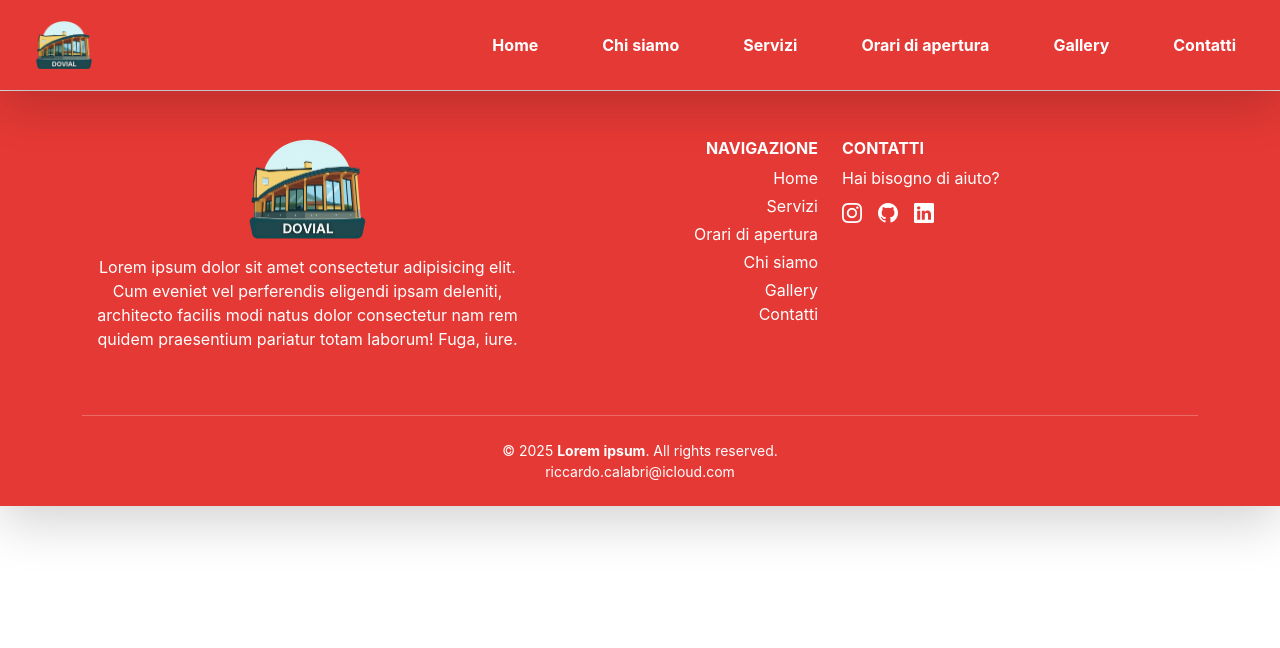
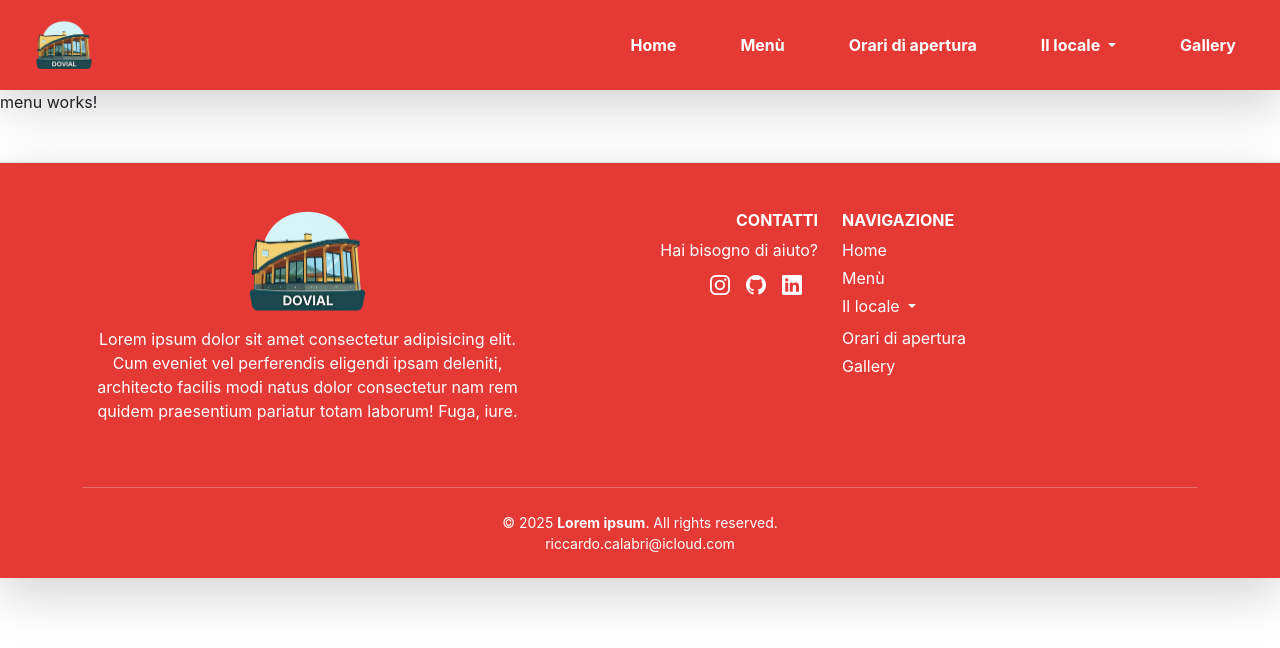
Before and after one commit to 777riki/template, an Angular app: page /menu in a window 1280 px wide. Before the commit this address led to /. Shown: the top 648 px of the page. Built offline with nearby package versions, Linux system fonts and the light colour scheme.

Commit message:
feat(menu): add Menu component with routing and update navbar

```diff
--- a/src/app/app.routes.ts
+++ b/src/app/app.routes.ts
@@ -5,6 +5,7 @@ import { Chisiamo } from './components/chisiamo/chisiamo';
 import { Gallery } from './components/gallery/gallery';
 import { Contatti } from './components/contatti/contatti';
 import { Orari } from './components/orari/orari';
+import { Menu } from './components/menu/menu';
 
 export const routes: Routes = [
     {path: '', component: Home},
@@ -12,5 +13,6 @@ export const routes: Routes = [
     {path: 'chisiamo', component: Chisiamo},
     {path: 'gallery', component: Gallery},
     {path: 'contatti', component: Contatti},
-    {path: 'orari', component: Orari}
+    {path: 'orari', component: Orari},
+    {path: 'menu', component: Menu}
 ];
--- a/src/app/components/footer/footer.html
+++ b/src/app/components/footer/footer.html
@@ -1,33 +1,50 @@
-<footer class="text-white pt-5 pb-4 border-top shadow-lg">
+<footer class="text-white pt-5 mt-5 pb-4 border-top shadow-lg">
     <div class="container">
         <div class="row text-center justify-content-center">
 
-            <div class="col-12 col-md-5 mb-4 text-center">
+            <div class="col-12 col-sm-12 col-md-5 mb-4 text-center">
                 <a routerLink=""><img src="/logo.png" alt="Logo" class="mb-3" style="height: 100px;"></a>
-                <p>Lorem ipsum dolor sit amet consectetur adipisicing elit. Cum eveniet vel perferendis eligendi ipsam deleniti, architecto facilis modi natus dolor consectetur nam rem quidem praesentium pariatur totam laborum! Fuga, iure.</p>
+                <p>Lorem ipsum dolor sit amet consectetur adipisicing elit. Cum eveniet vel perferendis eligendi ipsam
+                    deleniti, architecto facilis modi natus dolor consectetur nam rem quidem praesentium pariatur totam
+                    laborum! Fuga, iure.</p>
             </div>
 
-            <div class="col-6 col-md-3 mb-4 text-md-end">
-                <h6 class="text-uppercase fw-bold mb-2">Navigazione</h6>
-                <ul class="list-unstyled mb-0">
-                    <li><a routerLink="/" class="text-white text-decoration-none d-block mb-1">Home</a></li>
-                    <li><a routerLink="/servizi" class="text-white text-decoration-none d-block mb-1">Servizi</a></li>
-                    <li><a routerLink="/orari" class="text-white text-decoration-none d-block mb-1">Orari di apertura</a></li>
-                    <li><a routerLink="/chisiamo" class="text-white text-decoration-none d-block mb-1">Chi siamo</a></li>
-                    <li><a routerLink="/gallery" class="text-white text-decoration-none d-block">Gallery</a></li>
-                    <li><a routerLink="/contatti" class="text-white text-decoration-none d-block">Contatti</a></li>
-                </ul>
-            </div>
-
-            <div class="col-12 col-md-4 mb-4 text-md-start">
+            <div class="col col-sm-6 col-md-3 mb-4 text-end">
                 <h6 class="text-uppercase fw-bold mb-2">Contatti</h6>
                 <ul class="list-unstyled mb-0">
                     <li><a routerLink="/contatti" class="text-decoration-none text-white">Hai bisogno di aiuto?</a></li>
                     <li class="mt-2">
-                        <a href="https://www.instagram.com/777riki_/" target="_blank" class="text-white me-3 fs-5"><i class="bi bi-instagram"></i></a>
-                        <a href="https://github.com/777riki" target="_blank" class="text-white me-3 fs-5"><i class="bi bi-github"></i></a>
+                        <a href="https://www.instagram.com/777riki_/" target="_blank" class="text-white me-3 fs-5"><i
+                                class="bi bi-instagram"></i></a>
+                        <a href="https://github.com/777riki" target="_blank" class="text-white me-3 fs-5"><i
+                                class="bi bi-github"></i></a>
                         <a href="#" target="_blank" class="text-white me-3 fs-5"><i class="bi bi-linkedin"></i></a>
                     </li>
+                </ul>
+            </div>
+
+            <div class="col col-sm-6 col-md-4 mb-4 text-start">
+                <h6 class="text-uppercase fw-bold mb-2">Navigazione</h6>
+                <ul class="list-unstyled mb-0">
+                    <li><a routerLink="/" class="text-white text-decoration-none d-block mb-1">Home</a></li>
+                    <li><a routerLink="/orari" class="text-white text-decoration-none d-block mb-1">Menù</a></li>
+                    <li class="dropdown">
+                        <a class="text-white text-decoration-none d-block mb-2 dropdown-toggle" href="#" role="button"
+                            data-bs-toggle="dropdown" aria-expanded="false">
+                            Il locale
+                        </a>
+                        <ul class="dropdown-menu shadow-lg">
+                            <li><a class="dropdown-item" routerLink="/chisiamo">Chi siamo</a></li>
+                            <li><a class="dropdown-item" routerLink="/servizi">Servizi</a></li>
+                            <li>
+                                <hr class="dropdown-divider">
+                            </li>
+                            <li><a class="dropdown-item" routerLink="/contatti">Contatti</a></li>
+                        </ul>
+                    </li>
+                    <li><a routerLink="/orari" class="text-white text-decoration-none d-block mb-1">Orari di
+                            apertura</a></li>
+                    <li><a routerLink="/gallery" class="text-white text-decoration-none d-block">Gallery</a></li>
                 </ul>
             </div>
 
--- /dev/null
+++ b/src/app/components/menu/menu.html
@@ -0,0 +1 @@
+<p>menu works!</p>
--- a/src/app/components/navbar/navbar.html
+++ b/src/app/components/navbar/navbar.html
@@ -1,7 +1,7 @@
 <nav class="navbar navbar-expand-lg shadow-lg sticky-top">
   <div class="container-fluid">
     <a class="navbar-brand mx-4 my-2" routerLink="/">
-      <img src="/logo.png" style="height: 6vh;">
+      <img src="/logo.png" style="height: 6vh" />
     </a>
 
     <button class="navbar-toggler" type="button" data-bs-toggle="collapse" data-bs-target="#navbarNavDropdown"
@@ -15,19 +15,29 @@
           <a class="nav-link text-white mx-4 my-2" routerLink="/">Home</a>
         </li>
         <li class="nav-item fw-bold">
-          <a class="nav-link text-white mx-4 my-2" routerLink="/chisiamo">Chi siamo</a>
-        </li>
-        <li class="nav-item fw-bold">
-          <a class="nav-link text-white mx-4 my-2" routerLink="/servizi">Servizi</a>
+          <a class="nav-link text-white mx-4 my-2" routerLink="/menu">Menù</a>
         </li>
         <li class="nav-item fw-bold">
           <a class="nav-link text-white mx-4 my-2" routerLink="/orari">Orari di apertura</a>
         </li>
+
+        <li class="nav-item dropdown fw-bold">
+          <a class="nav-link text-white mx-4 my-2 dropdown-toggle" href="#" role="button" data-bs-toggle="dropdown"
+            aria-expanded="false">
+            Il locale
+          </a>
+          <ul class="dropdown-menu shadow-lg">
+            <li><a class="dropdown-item" routerLink="/chisiamo">Chi siamo</a></li>
+            <li><a class="dropdown-item" routerLink="/servizi">Servizi</a></li>
+            <li>
+              <hr class="dropdown-divider">
+            </li>
+            <li><a class="dropdown-item" routerLink="/contatti">Contatti</a></li>
+          </ul>
+        </li>
+
         <li class="nav-item fw-bold">
           <a class="nav-link text-white mx-4 my-2" routerLink="/gallery">Gallery</a>
-        </li>
-        <li class="nav-item fw-bold">
-          <a class="nav-link text-white mx-4 my-2" routerLink="/contatti">Contatti</a>
         </li>
       </ul>
     </div>
```
Also changed, not shown: src/app/components/menu/menu.ts (added, +11 -0 lines), src/app/components/footer/footer.css (line endings or trailing spaces), src/app/components/menu/menu.css (added), 1 other file (tests, documents, lock files or other folders).
